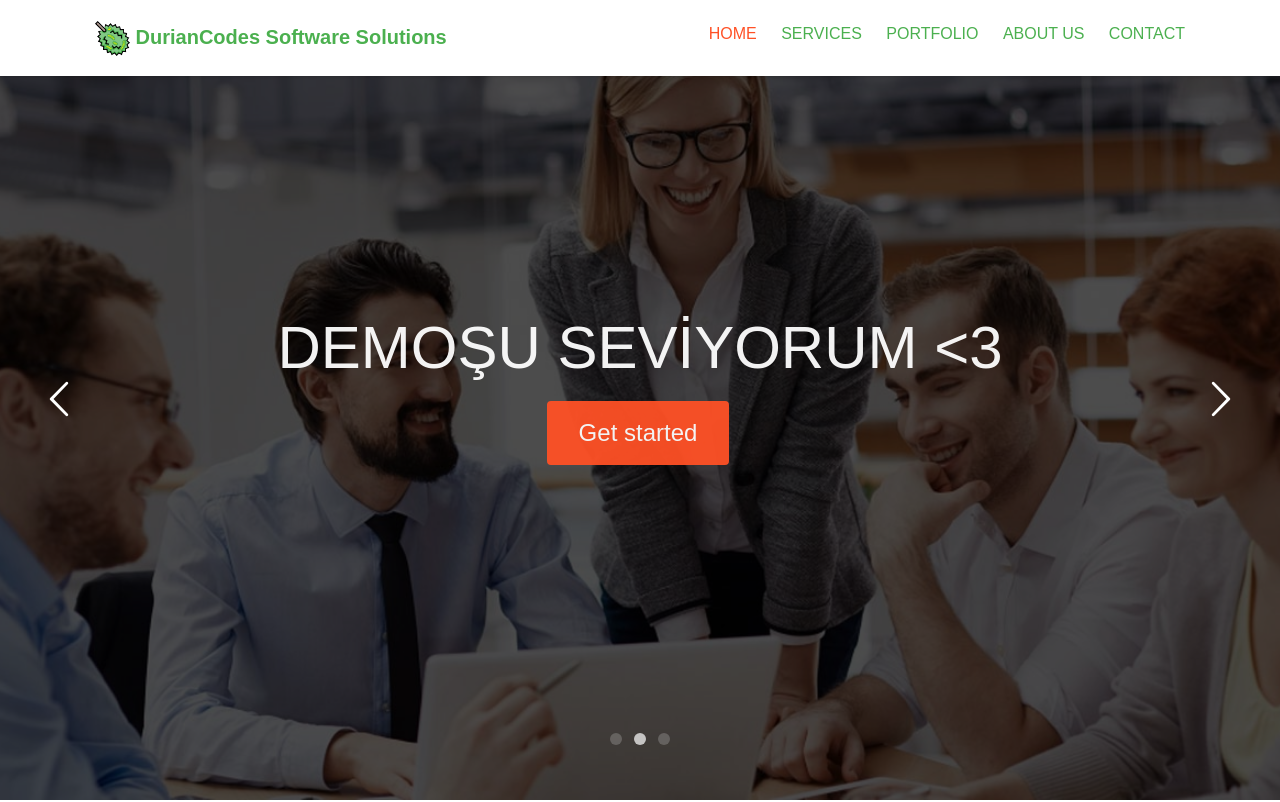
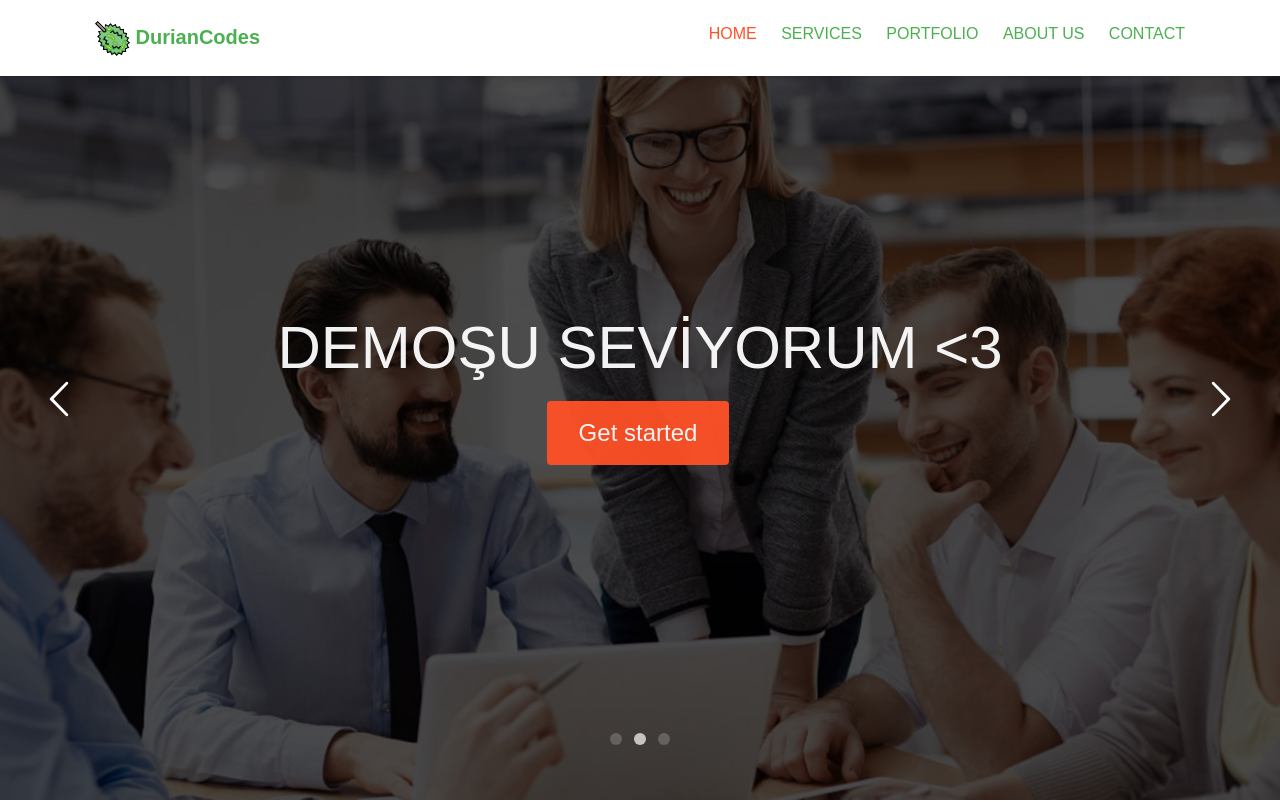
Before and after one commit to duriancodes/DurainCodes, a plain HTML site: page index.html in a window 1280 px wide. Shown: the top 802 px of the page. Drawn offline with Linux system fonts and the light colour scheme; files whose address does not match are found by name.

Commit message:
Name Edit

```diff
--- a/index.html
+++ b/index.html
@@ -56,7 +56,7 @@
         <div class="ubea-container">
             <div class="row">
                 <div class="col-sm-5 col-xs-12">
-                    <div id="ubea-logo"><a href="index.html"><img class="logo-image" src="images/durianLogo_v2.png"> <span/> DurianCodes Software Solutions</a>
+                    <div id="ubea-logo"><a href="index.html"><img class="logo-image" src="images/durianLogo_v2.png"> <span/> DurianCodes</a>
                     </div>
                 </div>
                 <div class="col-xs-7 text-right menu-1 main-nav">
```
